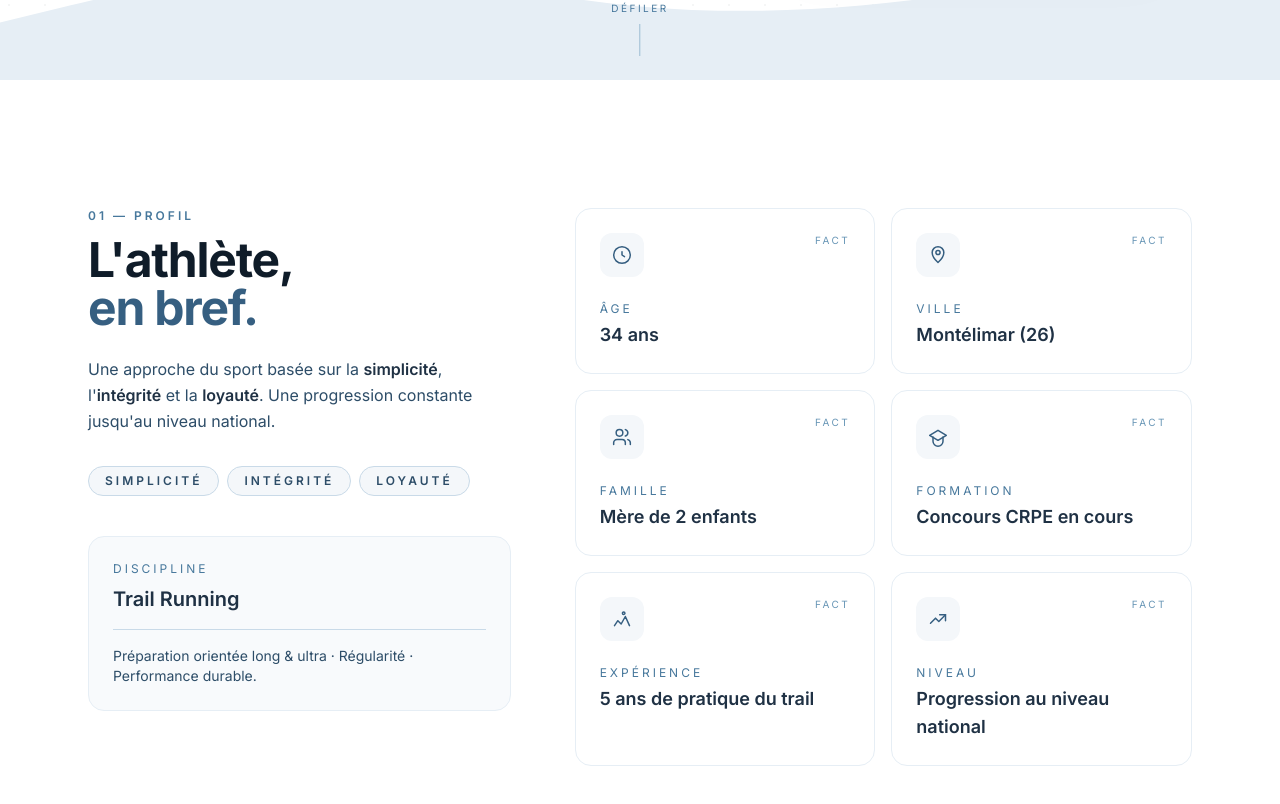
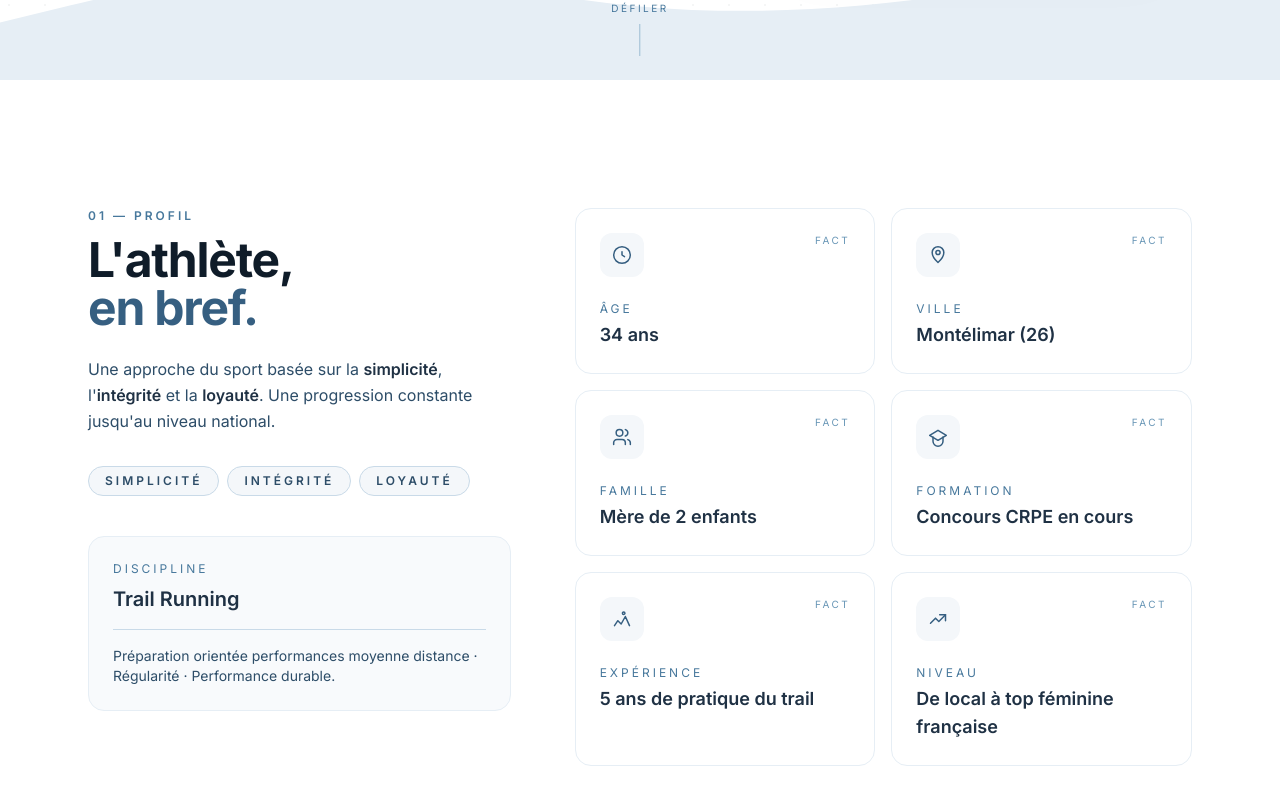
Before and after one commit to matmau26/mathilde-baudelocq-trail, a React (Vite) app: page / in a window 1280 px wide. Shown: the part 688-1492 px from the top of the page. Built offline with nearby package versions, Linux system fonts and the light colour scheme.

Commit message:
modif text

```diff
--- a/src/components/Profile.jsx
+++ b/src/components/Profile.jsx
@@ -50,7 +50,7 @@ const FACTS = [
   },
   {
     label: 'Niveau',
-    value: 'Progression au niveau national',
+    value: 'De local à top féminine française',
     icon: (
       <>
         <polyline points="3 17 9 11 13 15 21 7" />
@@ -112,7 +112,7 @@ export default function Profile() {
               </p>
               <div className="mt-4 h-px w-full bg-mountain-200" />
               <p className="mt-4 text-sm text-mountain-700">
-                Préparation orientée long & ultra · Régularité · Performance
+                Préparation orientée performances moyenne distance · Régularité · Performance
                 durable.
               </p>
             </div>
```
